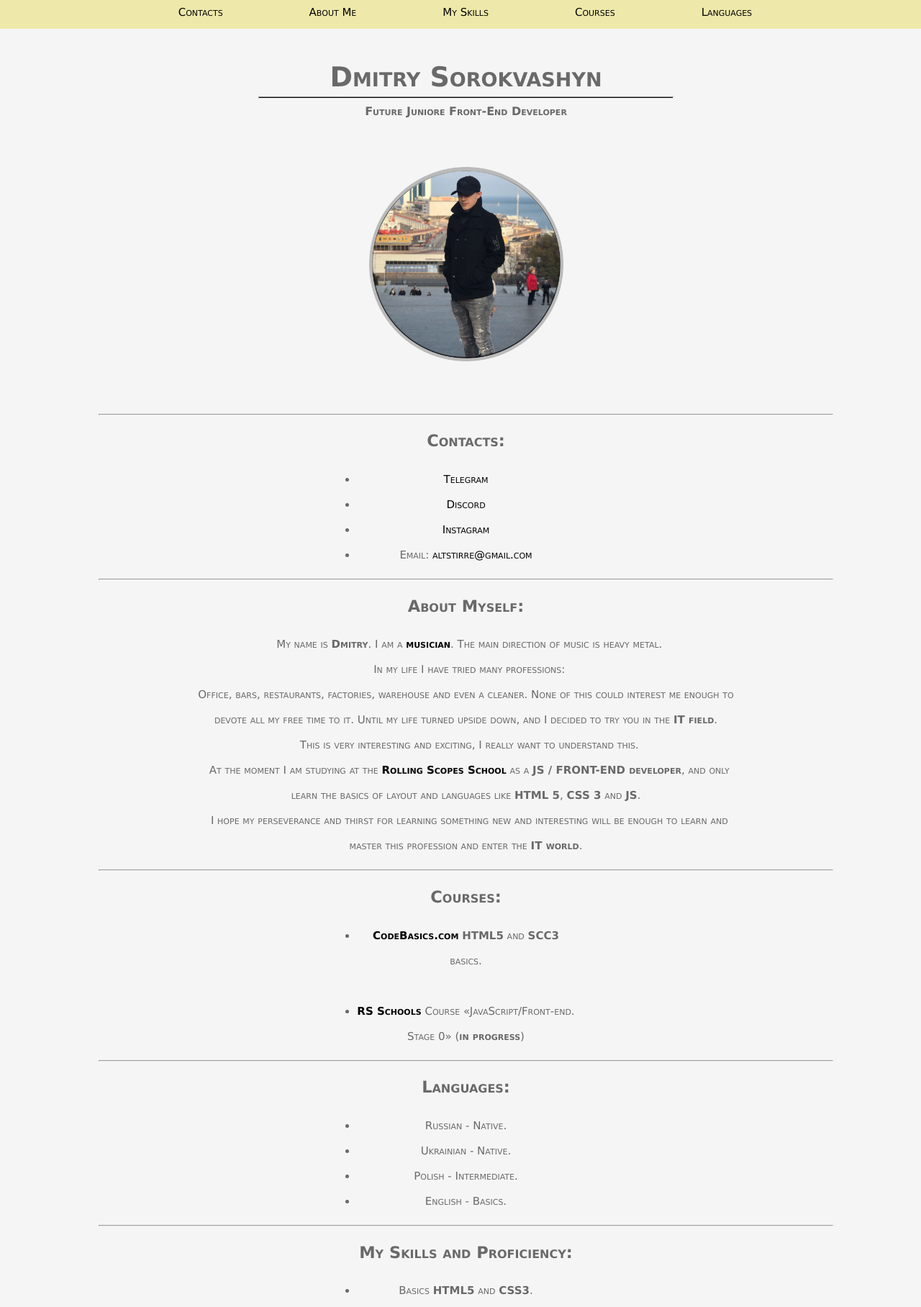
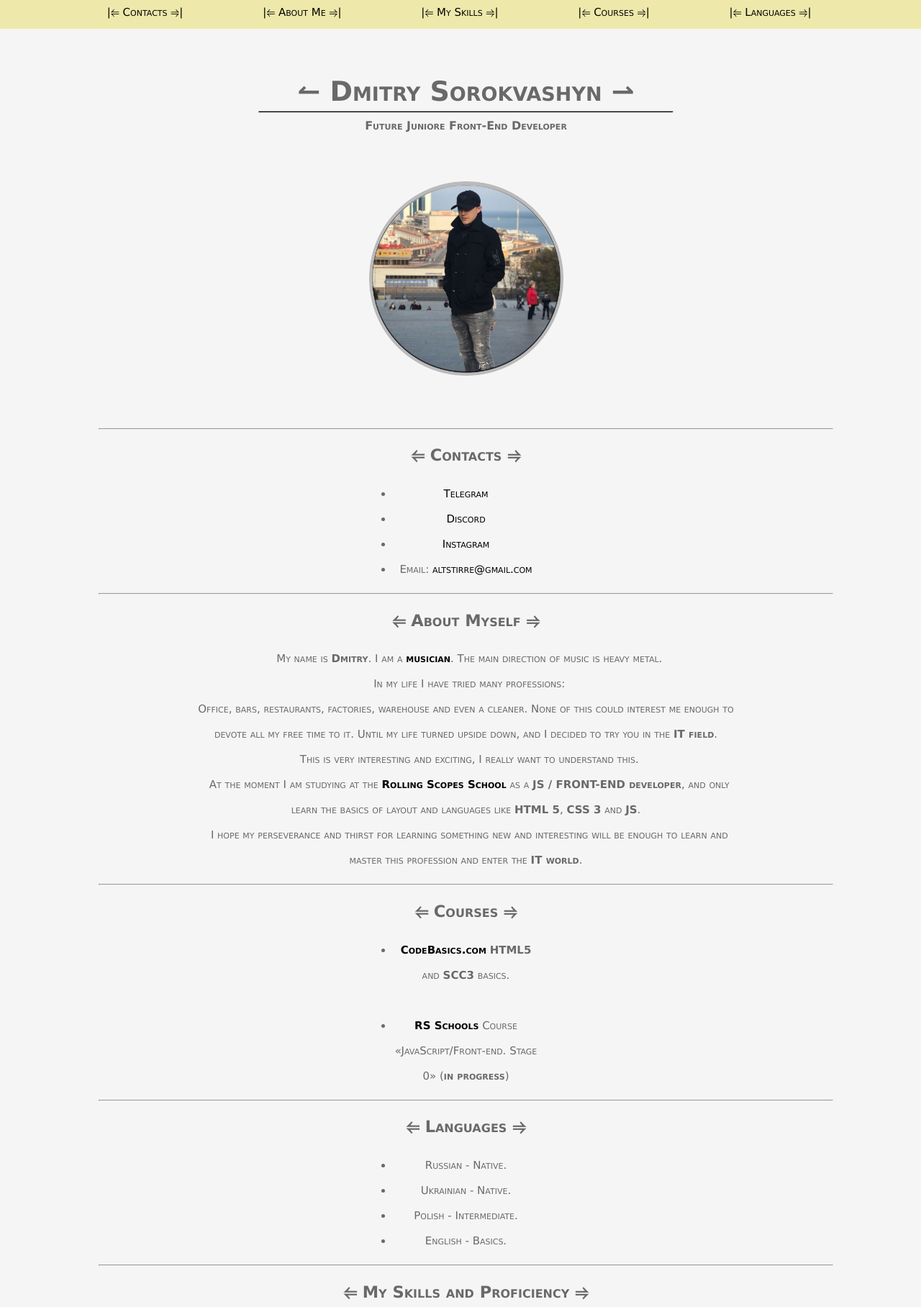
Before and after one commit to Altstirre/rsschool-cv, a plain HTML site: page index.html in a window 1280 px wide. Shown: the top 1816 px of the page at 72% size. Drawn offline with Linux system fonts and the light colour scheme.

```diff
--- a/index.html
+++ b/index.html
@@ -15,11 +15,11 @@
   <header class="header">
     <div>
       <nav class="navigation">
-          <a class="navlinks" href="#contacts">Contacts</a>
-          <a class="navlinks" href="#aboutmyself">About Me</a>
-          <a class="navlinks" href="#myskills">My Skills</a>
-          <a class="navlinks" href="#courses">Courses</a>
-          <a class="navlinks" href="#languages">Languages</a>
+          <a class="navlinks" href="#contacts">&vert;&lHar;&nbsp;Contacts&nbsp;&rHar;&vert;</a>
+          <a class="navlinks" href="#aboutmyself">&vert;&lHar;&nbsp;About Me&nbsp;&rHar;&vert;</a>
+          <a class="navlinks" href="#myskills">&vert;&lHar;&nbsp;My Skills&nbsp;&rHar;&vert;</a>
+          <a class="navlinks" href="#courses">&vert;&lHar;&nbsp;Courses&nbsp;&rHar;&vert;</a>
+          <a class="navlinks" href="#languages">&vert;&lHar;&nbsp;Languages&nbsp;&rHar;&vert;</a>
       </nav>
     </div>
   </header>
@@ -29,7 +29,7 @@
 
 
     <div class="name-photo">
-      <h1 class="name">Dmitry Sorokvashyn</h1>
+      <h1 class="name">&lharu;&nbsp;Dmitry Sorokvashyn&nbsp;&rharu;</h1>
         <hr class="underline-name">
         <h2 class="whoami">Future Juniore Front-End Developer</h2>
       <img class="photo" src="./assets/photo.png" width="270px" height="270px" alt="My Photo">
@@ -38,7 +38,7 @@
 <hr>
 
     <div>
-      <h2>Contacts:</h2>
+      <h2>&lHar;&nbsp;Contacts&nbsp;&rHar;</h2>
       <section id="contacts">
         <ul class="infobox">
             <li><a href="https://t.me/Altstirre">Telegram</a></li>
@@ -51,21 +51,21 @@
         <hr>
 
     </div>
-       <h2>About Myself:</h2>
+       <h2>&lHar;&nbsp;About Myself&nbsp;&rHar;</h2>
        <section id="aboutmyself">
-           <p class="infobox1">&nbsp&nbspMy name is <strong>Dmitry</strong>. I am a <a href="https://soundcloud.com/bccklrobdm76"><strong>musician</strong></a>. The main direction of music is heavy metal.<br>
-                    &nbsp&nbspIn my life I have tried many professions:<br>
+           <p class="infobox1">&nbsp;&nbsp;My name is <strong>Dmitry</strong>. I am a <a href="https://soundcloud.com/bccklrobdm76"><strong>musician</strong></a>. The main direction of music is heavy metal.<br>
+                    &nbsp;&nbsp;In my life I have tried many professions:<br>
                Office, bars, restaurants, factories, warehouse and even a cleaner. None of this could interest me enough to devote all my free time to it. Until my life turned upside down, and I decided to try you in the <b>IT field</b>.<br>
                     &nbsp&nbspThis is very interesting and exciting, I really want to understand this.<br>
-               &nbsp&nbspAt the moment I am studying at the <a href="https://rs.school"><strong>Rolling Scopes School</strong></a> as a <strong>JS / FRONT-END developer</strong>, and only learn the basics of layout and languages like <b>HTML 5</b>, <b>CSS 3</b> and <b>JS</b>.<br>
-               &nbsp&nbspI hope my perseverance and thirst for learning something new and interesting will be enough to learn and master this profession and enter the <b>IT world</b>.</p>
+               &nbsp;&nbsp;At the moment I am studying at the <a href="https://rs.school"><strong>Rolling Scopes School</strong></a> as a <strong>JS / FRONT-END developer</strong>, and only learn the basics of layout and languages like <b>HTML 5</b>, <b>CSS 3</b> and <b>JS</b>.<br>
+               &nbsp;&nbsp;I hope my perseverance and thirst for learning something new and interesting will be enough to learn and master this profession and enter the <b>IT world</b>.</p>
        </section>
     </div>
 
     <hr>
 
     <div>
-      <h2>Courses:</h2>
+      <h2>&lHar;&nbsp;Courses&nbsp;&rHar;</h2>
       <section id="courses">
         <ul class="infobox">
             <li><a href="https://code-basics.com"><b>CodeBasics.com</b></a> <b>HTML5</b> and <b>SCC3</b> basics.</li>
@@ -78,7 +78,7 @@
     <hr>
 
     <div>
-      <h2>Languages:</h2>
+      <h2>&lHar;&nbsp;Languages&nbsp;&rHar;</h2>
       <section id="languages">
         <ul class="infobox">
             <li>Russian - Native.</li>
@@ -92,7 +92,7 @@
 <hr>
 
     <div>
-      <h2>My Skills and Proficiency:</h2>
+      <h2>&lHar;&nbsp;My Skills and Proficiency&nbsp;&rHar;</h2>
       <section id="myskills">
         <ul class="ulbottom">
             <li>Basics <b>HTML5</b> and <b>CSS3</b>.</li>
@@ -109,7 +109,8 @@
 
   <footer>
      <div class="footer">
-         <p class="yeardevelop">@2023&nbspAltstirre&nbsp<img class="githubicon" src="assets/github.png" alt="github.png">
+         <p class="yeardevelop">&copy;2023&nbsp;&nbsp;&nbsp;Altstirre&nbsp;&nbsp;
+             <img class="githubicon" src="assets/github.png" alt="github.png">
               <a  href="https://rs.school/js-stage0/"> <img class="rschoollink.img" src="assets/rollingscopes.jpg" width="50px" height="30px" alt="rollingscope.img"></a>
               <a  class="githublink" href="https://github.com/Altstirre">GitHub</a></p>
      </div>
--- a/style.css
+++ b/style.css
@@ -11,11 +11,13 @@
 hr{
 width: 0.5%;
 padding-left: 80%;
-margin: auto;}
+margin: auto;
+}
 
 a{
 color: #000;
 text-decoration: none;
+    padding-bottom: 2px;
     background-image: linear-gradient(currentColor, currentColor);
     background-position: 0% 100%;
     background-repeat: no-repeat;
@@ -34,19 +36,19 @@
 }
 
 .navigation{
-padding-left: 10%;
+padding-left: 8%;
 float: center;
 }
 
 .navlinks{
-margin-right:10%;
+margin-right:9%;
 }
 
 .name{
 font-size: 38px;
 margin-top:0px;
 margin-bottom:9px;
-padding-top:50px;
+padding-top:70px;
 }
 
 .underline-name{
@@ -73,15 +75,16 @@
 }
 
 .imgcontacts{
-padding-right: 10px;}
+padding-right: 10px;
+}
 
 .infobox{
-padding: 0px 38% 0px 38%;
+padding: 0px 42% 0px 42%;
 }
 
 #aboutmyself{
  padding: 0px 20% 0px 20%;
- }
+}
 
 .footer{
 height: 70px;
@@ -90,14 +93,16 @@
 
 .githubicon{
  float:right;
- padding: 0px 34px 0px 0px;}
+ padding: 0px 34px 0px 0px;
+ }
 
 .githublink{
 float:right;
-padding: 0px 10px 0px 0px;}
+padding: 0px 10px 0px 0px;
+}
 
 .ulbottom{
-padding: 0px 38% 0px 38%;
+padding: 0px 42% 0px 42%;
 margin: auto;
 padding-bottom: 70px;
 }
@@ -106,5 +111,5 @@
 text-align: left;
 margin: auto;
 color: #000;
-padding: 17px 34px 0px 30px;}
+padding: 17px 34px 0px 30px;
 }
```
